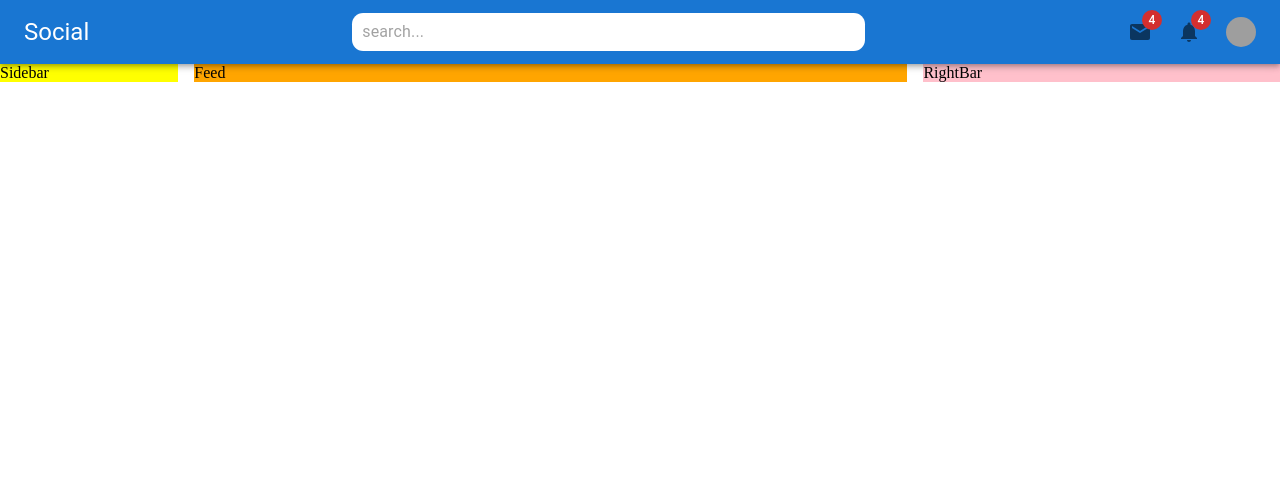
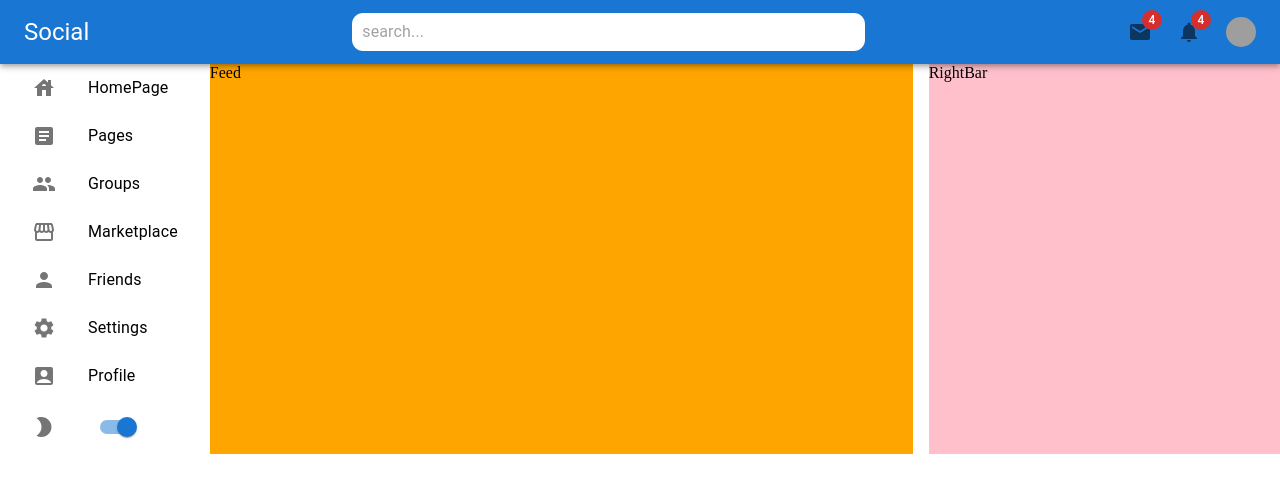
Before and after one commit to MFahadUmer/social-media, a React (Create React App) app: page / in a window 1280 px wide. Shown: the top 492 px of the page. Built offline with nearby package versions, Linux system fonts and the light colour scheme; grey boxes are pictures that could not be loaded.

Commit message:
Ads Sidebar

```diff
--- a/src/components/Sidebar.jsx
+++ b/src/components/Sidebar.jsx
@@ -1,9 +1,61 @@
 import React from 'react';
-import {Box} from "@mui/material";
+import {Box, List, ListItemButton, ListItemIcon, ListItemText, Switch} from "@mui/material";
+import {AccountBox, Article, Group, House, ModeNight, Person, Settings, Storefront} from "@mui/icons-material";
 
 function Sidebar() {
     return (
-        <Box bgcolor="yellow" flex={1} sx={{display: {xs: "none", md: "flex"}}} >Sidebar</Box>
+        <Box flex={1} sx={{display: {xs: "none", md: "flex"}}}>
+            <List disablePadding>
+                <ListItemButton sx={{pl: 4}} component={"a"} href={"#home"}>
+                    <ListItemIcon>
+                        <House/>
+                    </ListItemIcon>
+                    <ListItemText primary="HomePage"/>
+                </ListItemButton>
+                <ListItemButton sx={{pl: 4}} component={"a"} href={"#home"}>
+                    <ListItemIcon>
+                        <Article/>
+                    </ListItemIcon>
+                    <ListItemText primary="Pages"/>
+                </ListItemButton>
+                <ListItemButton sx={{pl: 4}} component={"a"} href={"#home"}>
+                    <ListItemIcon>
+                        <Group/>
+                    </ListItemIcon>
+                    <ListItemText primary="Groups"/>
+                </ListItemButton>
+                <ListItemButton sx={{pl: 4}} component={"a"} href={"#home"}>
+                    <ListItemIcon>
+                        <Storefront/>
+                    </ListItemIcon>
+                    <ListItemText primary="Marketplace"/>
+                </ListItemButton>
+                <ListItemButton sx={{pl: 4}} component={"a"} href={"#home"}>
+                    <ListItemIcon>
+                        <Person/>
+                    </ListItemIcon>
+                    <ListItemText primary="Friends"/>
+                </ListItemButton>
+                <ListItemButton sx={{pl: 4}} component={"a"} href={"#home"}>
+                    <ListItemIcon>
+                        <Settings/>
+                    </ListItemIcon>
+                    <ListItemText primary="Settings"/>
+                </ListItemButton>
+                <ListItemButton sx={{pl: 4}} component={"a"} href={"#home"}>
+                    <ListItemIcon>
+                        <AccountBox/>
+                    </ListItemIcon>
+                    <ListItemText primary="Profile"/>
+                </ListItemButton>
+                <ListItemButton sx={{pl: 4}} component={"a"} href={"#home"}>
+                    <ListItemIcon>
+                        <ModeNight/>
+                    </ListItemIcon>
+                    <Switch defaultChecked/>
+                </ListItemButton>
+            </List>
+        </Box>
     );
 }
 
```
